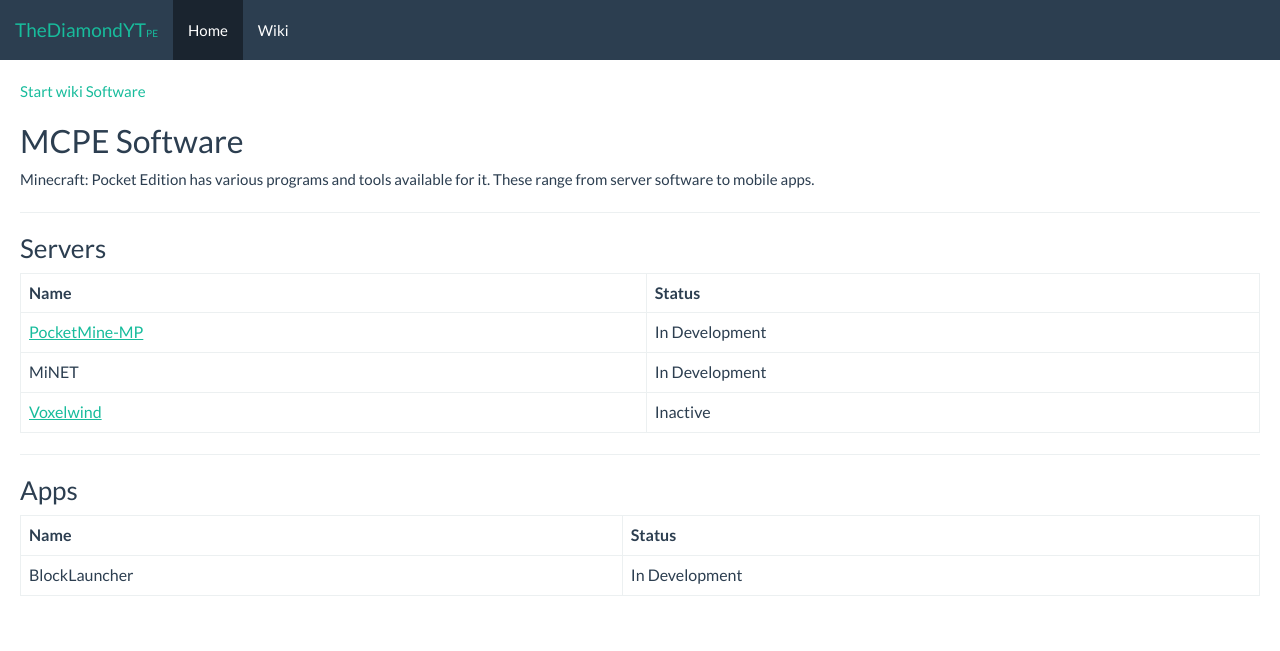
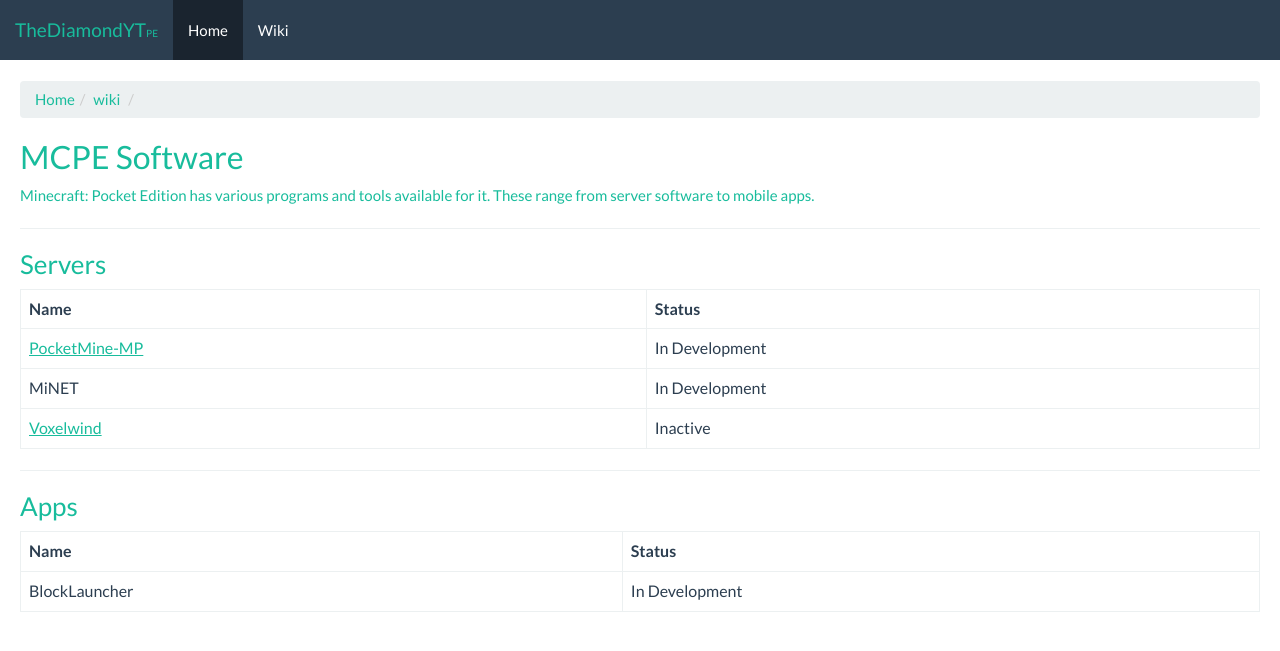
Before and after one commit to TheDiamondYT1/pe.thediamondyt.tk, a Jekyll site: the page built from _wiki/software/Info.md, in a window 1280 px wide. Shown: the top 651 px of the page. Built offline with Jekyll 4.4.1, drawn with Linux system fonts in a browser that asks for light colours.

Commit message:
Use bootswatch style for breadcrumbs

```diff
--- a/_includes/breadcrumb.html
+++ b/_includes/breadcrumb.html
@@ -1,11 +1,11 @@
-<nav class="breadcrumbs" role="menubar" aria-label="breadcrumbs">
-  <a href="{{ site.url }}{{ site.baseurl }}">Start</a>
+<ol class="breadcrumb">
+  <li><a href="{{ site.url }}{{ site.baseurl }}">Home</a>
   {% assign crumbs = page.url | split: '/' %}
   {% for crumb in crumbs offset: 1 %}
   {% if forloop.last %}
-  <a class="current">{{ page.shortname }}</a>
+  <li class="active"><a href="{{ page.shortname }}"</a></li>
   {% else %}
-  <a href="{{ site.url }}{{ site.baseurl }}{% assign crumb_limit = forloop.index | plus: 1 %}{% for crumb in crumbs limit: crumb_limit %}{{ crumb | append: '/' }}{% endfor %}">{{ crumb | replace:'-',' ' }}</a>
+  <li><a href="{{ site.url }}{{ site.baseurl }}{% assign crumb_limit = forloop.index | plus: 1 %}{% for crumb in crumbs limit: crumb_limit %}{{ crumb | append: '/' }}{% endfor %}">{{ crumb | replace:'-',' ' }}</a></li>
   {% endif %}
   {% endfor %}
-</nav>
+</ol>
```
